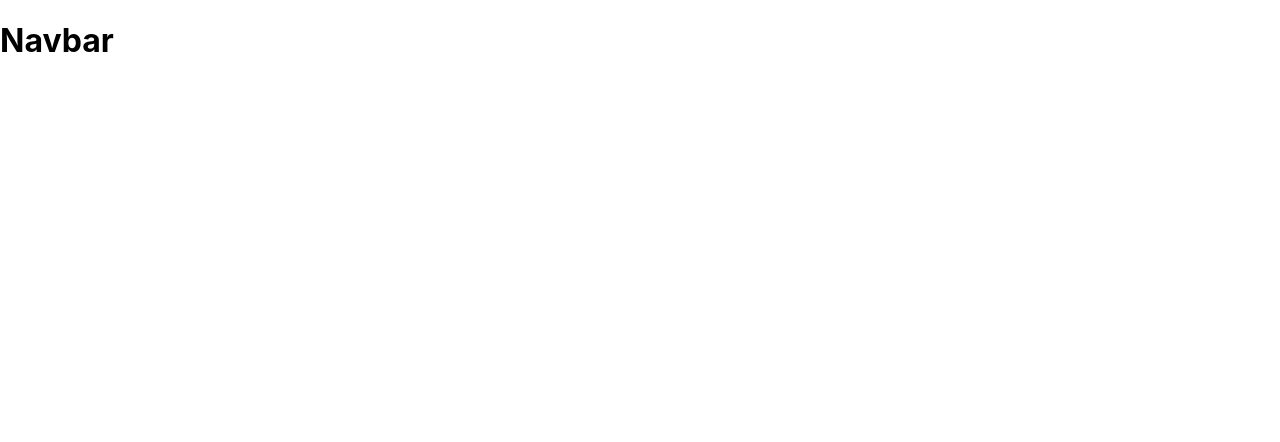
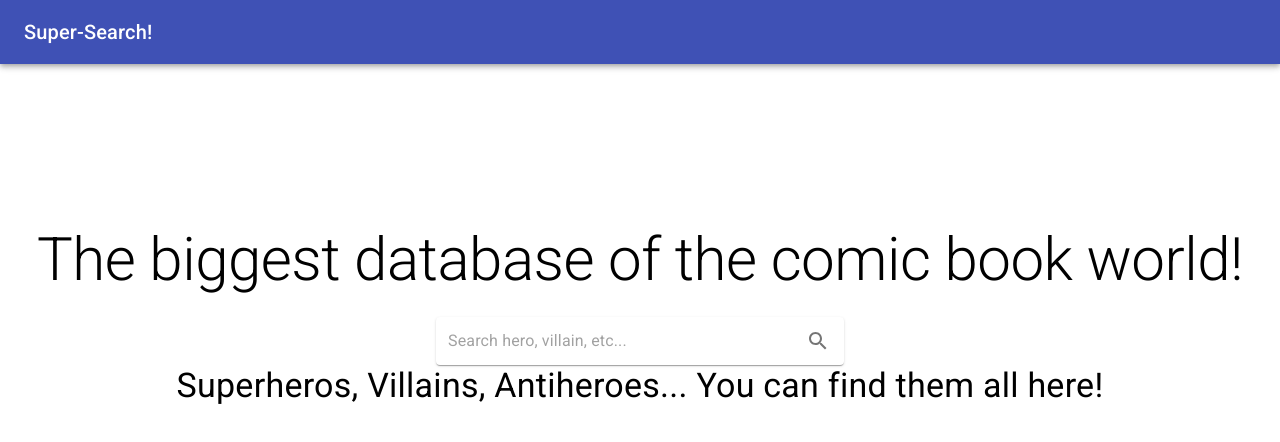
Before and after one commit to Kuinoso/superhero-api, a React (Create React App) app: page / in a window 1280 px wide. Shown: the top 442 px of the page. Built offline with nearby package versions, Linux system fonts and the light colour scheme.

Commit message:
feat/navbar_&&_home_basic_visuals

```diff
--- a/package.json
+++ b/package.json
@@ -9,6 +9,7 @@
     "@testing-library/jest-dom": "^5.11.6",
     "@testing-library/react": "^11.2.1",
     "@testing-library/user-event": "^12.2.2",
+    "bootstrap": "^3.4.1",
     "react": "^17.0.1",
     "react-dom": "^17.0.1",
     "react-redux": "^7.2.2",
--- a/src/App.js
+++ b/src/App.js
@@ -12,6 +12,7 @@ function App() {
   return (
     <Router>
       <Route path="/" render={() => <Navbar />} />
+      <Route exact path="/" render={() => <Home />} />
       {/* <Route exact path="/" render={() => <Home />} />
       <Route exact path="/search" render={() => <Cards />} />
       <Route exact path="/character/:id" render={() => <Character />} />
--- a/src/components/Home/index.jsx
+++ b/src/components/Home/index.jsx
@@ -0,0 +1,32 @@
+import React from 'react';
+import Paper from '@material-ui/core/Paper';
+import SearchIcon from '@material-ui/icons/Search';
+import InputBase from '@material-ui/core/InputBase';
+import IconButton from '@material-ui/core/IconButton';
+import Typography from '@material-ui/core/Typography';
+import { useStyles } from './styles.js';
+
+export default function Home() {
+    const classes = useStyles();
+
+    return (
+        <div className={classes.container}>
+            <Typography variant="h2" gutterBottom className={classes.text1}>
+                The biggest database of the comic book world!
+            </Typography>
+            <Paper component="form" className={classes.root}>
+                <InputBase
+                    className={classes.input}
+                    placeholder="Search hero, villain, etc..."
+                    inputProps={{ 'aria-label': 'search google maps' }}
+                />
+                <IconButton type="submit" className={classes.iconButton} aria-label="search">
+                    <SearchIcon />
+                </IconButton>
+            </Paper>
+            <Typography variant="h4" gutterBottom className={classes.text2}>
+                Superheros, Villains, Antiheroes... You can find them all here!
+            </Typography>
+        </div>
+    )
+}
--- /dev/null
+++ b/src/components/Home/styles.js
@@ -0,0 +1,32 @@
+import { makeStyles } from '@material-ui/core/styles';
+
+export const useStyles = makeStyles((theme) => ({
+  container: {
+    height: 'min-content',
+    marginTop: '20vh'
+  },
+  root: {
+    padding: '2px 4px',
+    display: 'flex',
+    alignItems: 'center',
+    width: 400,
+    margin: 'auto',
+  },
+  input: {
+    marginLeft: theme.spacing(1),
+    flex: 1,
+  },
+  iconButton: {
+    padding: 10,
+  },
+  divider: {
+    height: 28,
+    margin: 4,
+  },
+  text1: {
+    textAlign: 'center'
+  },
+  text2: {
+    textAlign: 'center',
+  }
+}));
--- a/src/components/Navbar/index.jsx
+++ b/src/components/Navbar/index.jsx
@@ -1,10 +1,42 @@
 import React from 'react';
+import AppBar from '@material-ui/core/AppBar';
+import Toolbar from '@material-ui/core/Toolbar';
+import Typography from '@material-ui/core/Typography';
+import InputBase from '@material-ui/core/InputBase';
+import SearchIcon from '@material-ui/icons/Search';
+import { useStyles } from './styles.js';
+import { Link, useLocation } from 'react-router-dom';
 
 export default function Navbar() {
+    const classes = useStyles();
+    const location = useLocation();
 
     return (
-        <div>
-            <h1>Navbar</h1>
+        <div className={classes.root}>
+            <AppBar position="static">
+                <Toolbar>
+                    <Link to="/" className={classes.title}>
+                        <Typography variant="h6" noWrap>
+                            Super-Search!
+                        </Typography>
+                    </Link>
+                    {location.pathname !== '/' &&
+                        <div className={classes.search}>
+                            <div className={classes.searchIcon}>
+                                <SearchIcon />
+                            </div>
+                            <InputBase
+                                placeholder="Search…"
+                                classes={{
+                                    root: classes.inputRoot,
+                                    input: classes.inputInput,
+                                }}
+                                inputProps={{ 'aria-label': 'search' }}
+                            />
+                        </div>
+                    }
+                </Toolbar>
+            </AppBar>
         </div>
     )
 }
--- /dev/null
+++ b/src/components/Navbar/styles.js
@@ -0,0 +1,58 @@
+import { fade, makeStyles } from '@material-ui/core/styles';
+
+export const useStyles = makeStyles((theme) => ({
+    root: {
+        flexGrow: 1,
+    },
+    menuButton: {
+        marginRight: theme.spacing(2),
+    },
+    title: {
+        color: 'white',
+        textDecoration: 'none',
+        flexGrow: 1,
+        display: 'none',
+        [theme.breakpoints.up('sm')]: {
+            display: 'block',
+        },
+    },
+    search: {
+        position: 'relative',
+        borderRadius: theme.shape.borderRadius,
+        backgroundColor: fade(theme.palette.common.white, 0.15),
+        '&:hover': {
+            backgroundColor: fade(theme.palette.common.white, 0.25),
+        },
+        marginLeft: 0,
+        width: '100%',
+        [theme.breakpoints.up('sm')]: {
+            marginLeft: theme.spacing(1),
+            width: 'auto',
+        },
+    },
+    searchIcon: {
+        padding: theme.spacing(0, 2),
+        height: '100%',
+        position: 'absolute',
+        pointerEvents: 'none',
+        display: 'flex',
+        alignItems: 'center',
+        justifyContent: 'center',
+    },
+    inputRoot: {
+        color: 'inherit',
+    },
+    inputInput: {
+        padding: theme.spacing(1, 1, 1, 0),
+        // vertical padding + font size from searchIcon
+        paddingLeft: `calc(1em + ${theme.spacing(4)}px)`,
+        transition: theme.transitions.create('width'),
+        width: '100%',
+        [theme.breakpoints.up('sm')]: {
+            width: '12ch',
+            '&:focus': {
+                width: '20ch',
+            },
+        },
+    },
+}));
```
Also changed, not shown: src/components/Home/style.js (deleted), src/components/Navbar/style.js (deleted), 1 other file (tests, documents, lock files or other folders).
